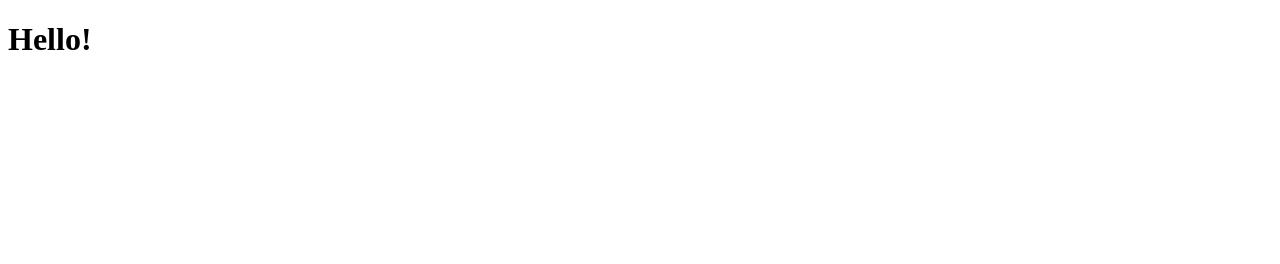
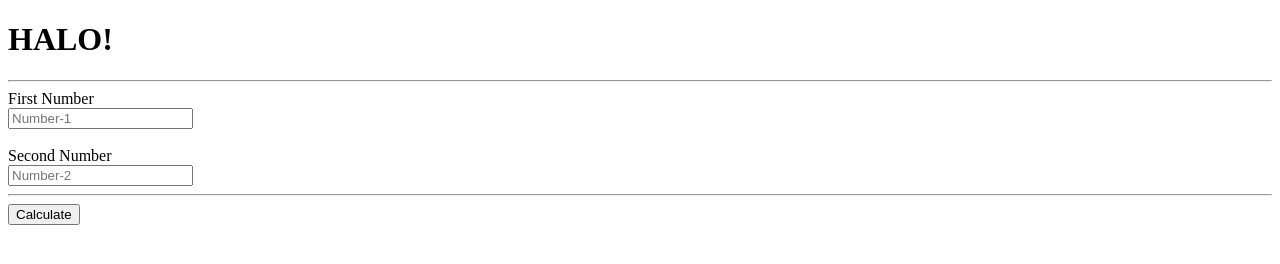
Before and after one commit to st0rm1O1/Javascript-DEV, a plain HTML site: page index.html in a window 1280 px wide. Drawn offline with Linux system fonts and the light colour scheme.

Commit message:
Created Calculater (Addition)

```diff
--- a/index.html
+++ b/index.html
@@ -13,7 +13,17 @@
 
 <!-- BODY TAG -->
 <body>
-    <h1>Hello!</h1>
+    <h1>HALO!</h1>
+    <hr>
+
+    <label for="num1">First Number</label><br>
+    <input type="text" id="num1" name="num1" placeholder="Number-1"><br><br>
+    <label for="num2">Second Number</label><br>
+    <input type="text" id="num2" name="num2" placeholder="Number-2"><br>
+    <hr>
+    <button onclick="calculateFunction()">Calculate</button>
+    <h1 style="display: none;" id="results">Results</h1>
+
 </body>
 
 
--- a/script.js
+++ b/script.js
@@ -0,0 +1,7 @@
+function calculateFunction() {
+    var num1 = document.getElementById("num1").value;
+    var num2 = document.getElementById("num2").value;
+    var results_h1_tag = document.getElementById("results");
+    results_h1_tag.innerHTML = "Results - " + num1 + " + " + num2 + " = " + (num1+num2);
+    results_h1_tag.style.display = "block";
+}
```
